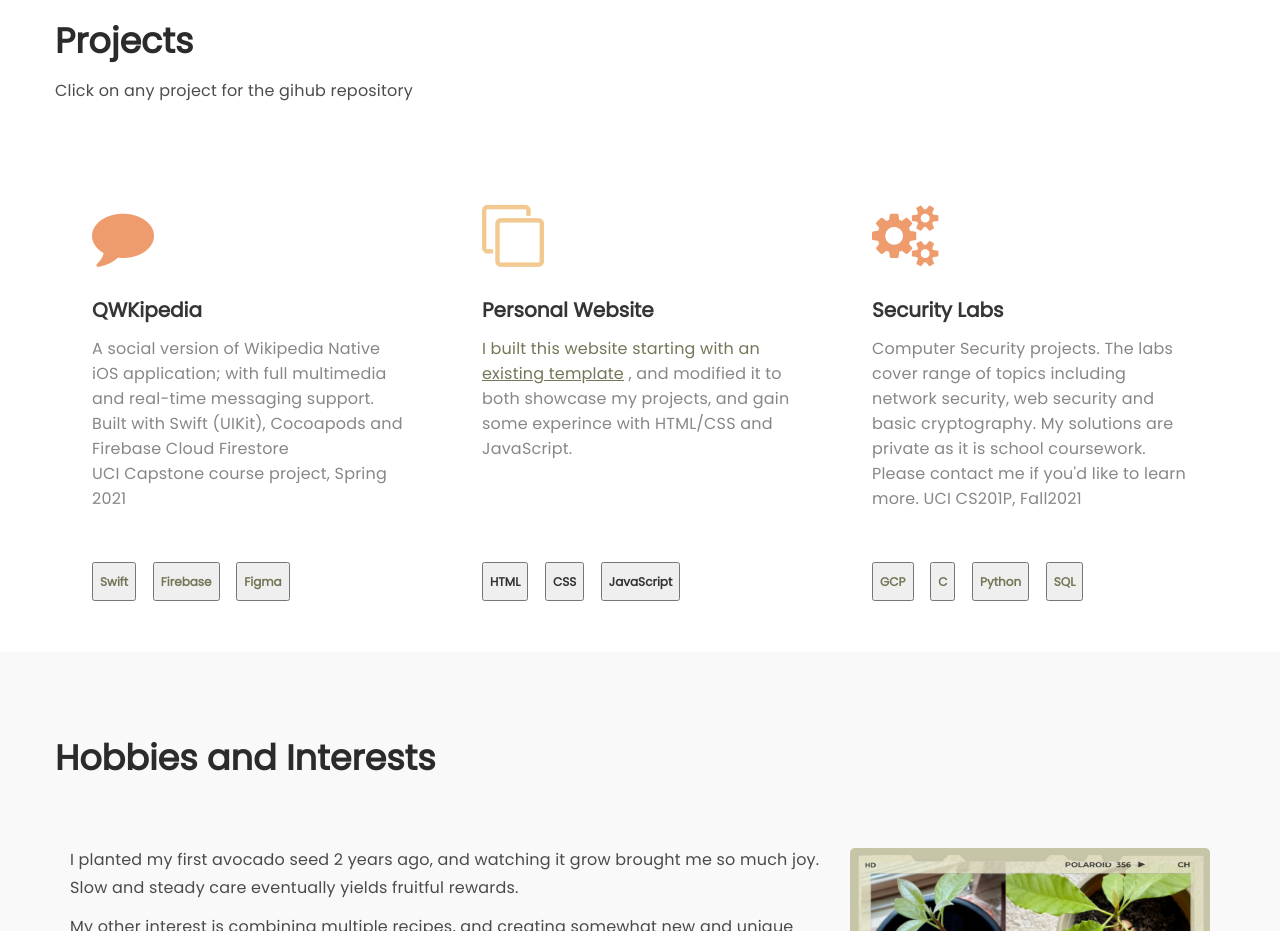
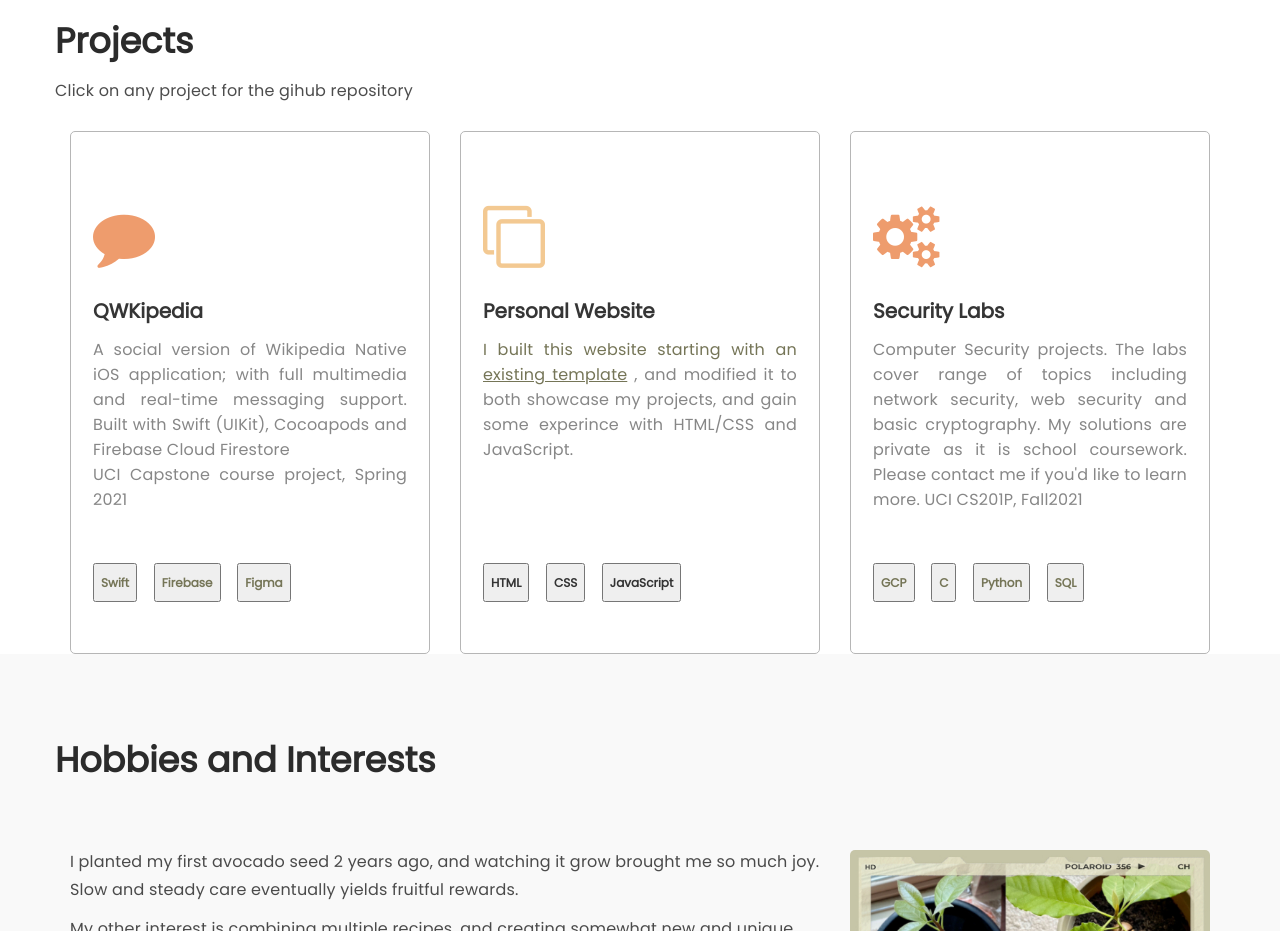
Before and after one commit to Anahita-A/Anahita-A.github.io, a website: page index.html in a window 1280 px wide. Shown: the part 2600-3531 px from the top of the page. Drawn offline with Linux system fonts and the light colour scheme.

```diff
--- a/public/css/tooplate-style.css
+++ b/public/css/tooplate-style.css
@@ -276,6 +276,12 @@
   padding-bottom: 5px;
 }
 
+.service-thumb {
+
+  border:solid 1px #B6B6B6;
+  text-align: justify;
+}
+
 .service-thumb .fa {
   color: #000000;
   font-size: 62px;
@@ -324,6 +330,10 @@
 .about-thumb p {
   padding: 2px 0;
 }
+
+/*---------------------------------------
+  Work section
+-----------------------------------------*/
 
 .timeline-block .section-header{
 	margin-bottom:80px;
@@ -397,9 +407,7 @@
 	color:rgba(0, 0, 0, 0.902);
 }
 
-/*---------------------------------------
-  Work section
------------------------------------------*/
+
 
 .work-thumb {
   margin: 22px 0 12px 0;
```
Also changed, not shown: about.html (+1 -1 lines).
